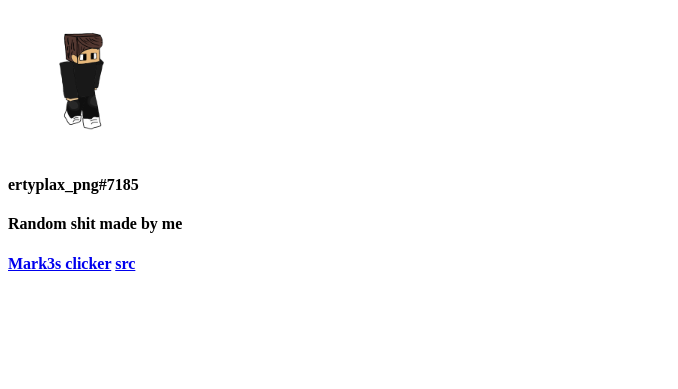
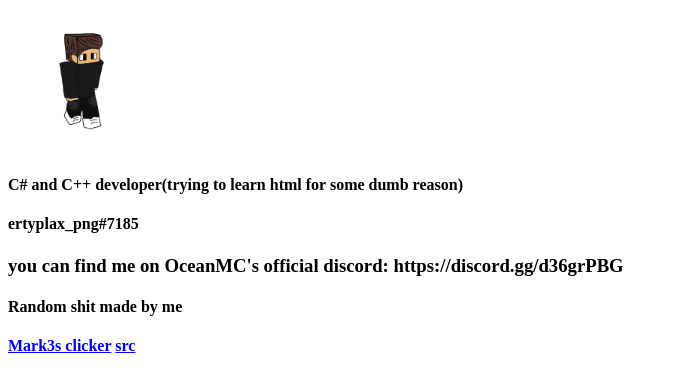
Before and after one commit to ertyplax/website, a plain HTML site: page index.html in a window 1280 px wide. Shown: the part 79-468 px from the top of the page, without its empty margins (0-678 px from the left). Drawn offline with Linux system fonts and the light colour scheme.

Commit message:
Update index.html

```diff
--- a/index.html
+++ b/index.html
@@ -8,7 +8,9 @@
     <body>
         <h1>erty's coding shed</h1>
         <img src="profilo.png" width="150" height="150"/>
+        <h4>C# and C++ developer(trying to learn html for some dumb reason)</h4>
         <h4>ertyplax_png#7185</h4>
+        <h3>you can find me on OceanMC's official discord: https://discord.gg/d36grPBG</h3>
         <h4>Random shit made by me</h4>
 
         <h4>
```
